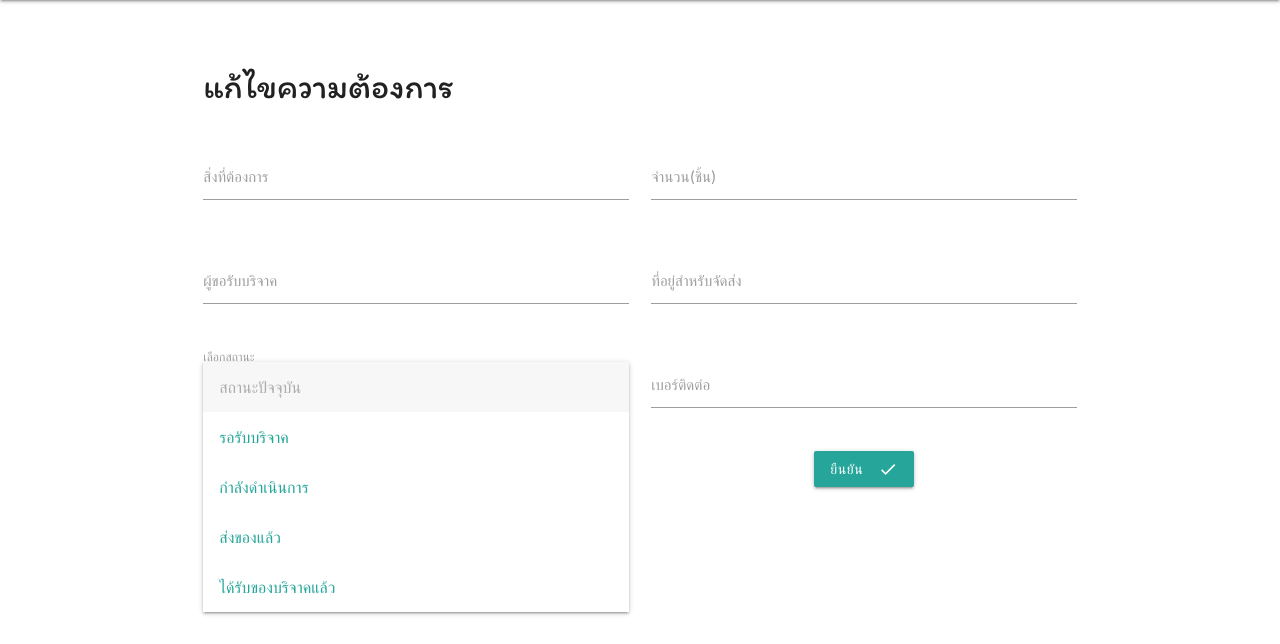
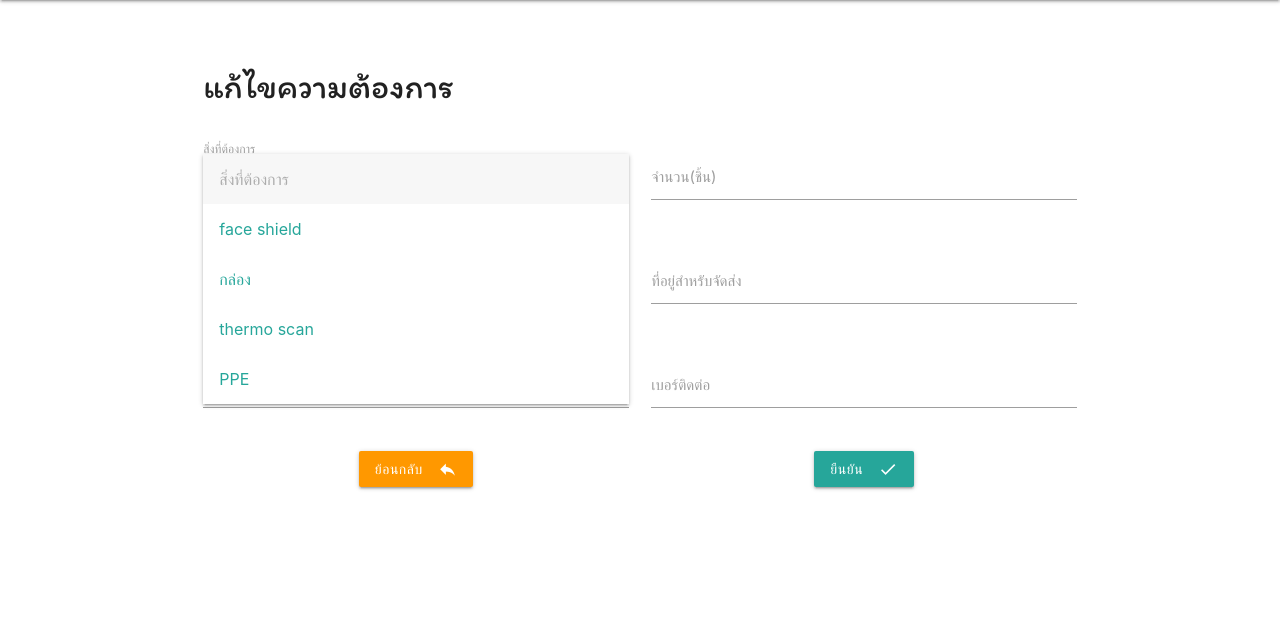
Before and after one commit to MidnightCore/covid2020, a PHP site: page /admin/form_edit_need.php in a window 1280 px wide, after a click on "สิ่งที่ต้องการ". Shown: the part 64-708 px from the top of the page. Run offline with PHP 8.4, Linux system fonts and the light colour scheme; data comes from the database, SQL or seed files in the repository; data that the repository does not hold is empty; some libraries are stand-ins or nearby versions.

Commit message:
update fix

```diff
--- a/admin/form_edit_need.php
+++ b/admin/form_edit_need.php
@@ -70,8 +70,18 @@
         <div class="row">
             <form class="col s12" action="edit_need.php" id="addrequest" method="POST">
                 <div class="row">
+                    <!-- <div class="input-field col s6">
+                        <input name="need" id="need" type="text" class="validate" value="<?php echo $row['need'] ?>" required>
+                        <label for="need">สิ่งที่ต้องการ</label>
+                    </div> -->
                     <div class="input-field col s6">
-                        <input name="need" id="need" type="text" class="validate" value="<?php echo $row['need'] ?>" required>
+                        <select name="need" id="need" class="validate" required>
+                            <option value="" disabled selected>สิ่งที่ต้องการ</option>
+                            <option value="1">face shield</option>
+                            <option value="2">กล่อง</option>
+                            <option value="3">thermo scan</option>
+                            <option value="4">PPE</option>
+                        </select>
                         <label for="need">สิ่งที่ต้องการ</label>
                     </div>
                     <div class="input-field col s6">
@@ -101,7 +111,7 @@
                         <label for="status">เลือกสถานะ</label>
                     </div>
                     <div class="input-field col s6">
-                        <input name="contact" id="contact" type="number" class="validate" value="<?php echo $row['contact'] ?>" required>
+                        <input name="contact" id="contact" type="text" class="validate" value="<?php echo $row['contact'] ?>" required>
                         <label for="contact">เบอร์ติดต่อ</label>
                     </div>
                     <input type="hidden" name="id" value="<?php echo $row['id'] ?>">
```
Also changed, not shown: admin/form_add_need.php (+12 -2 lines).
